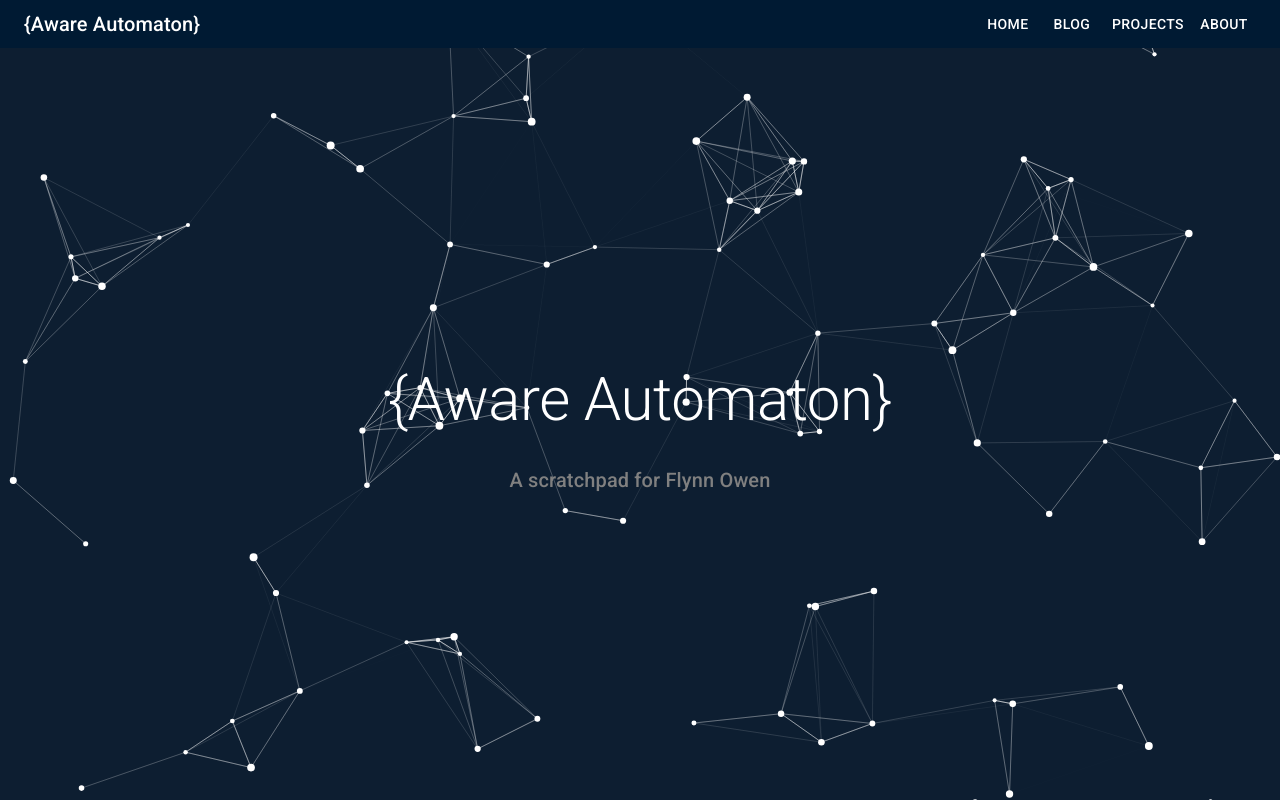
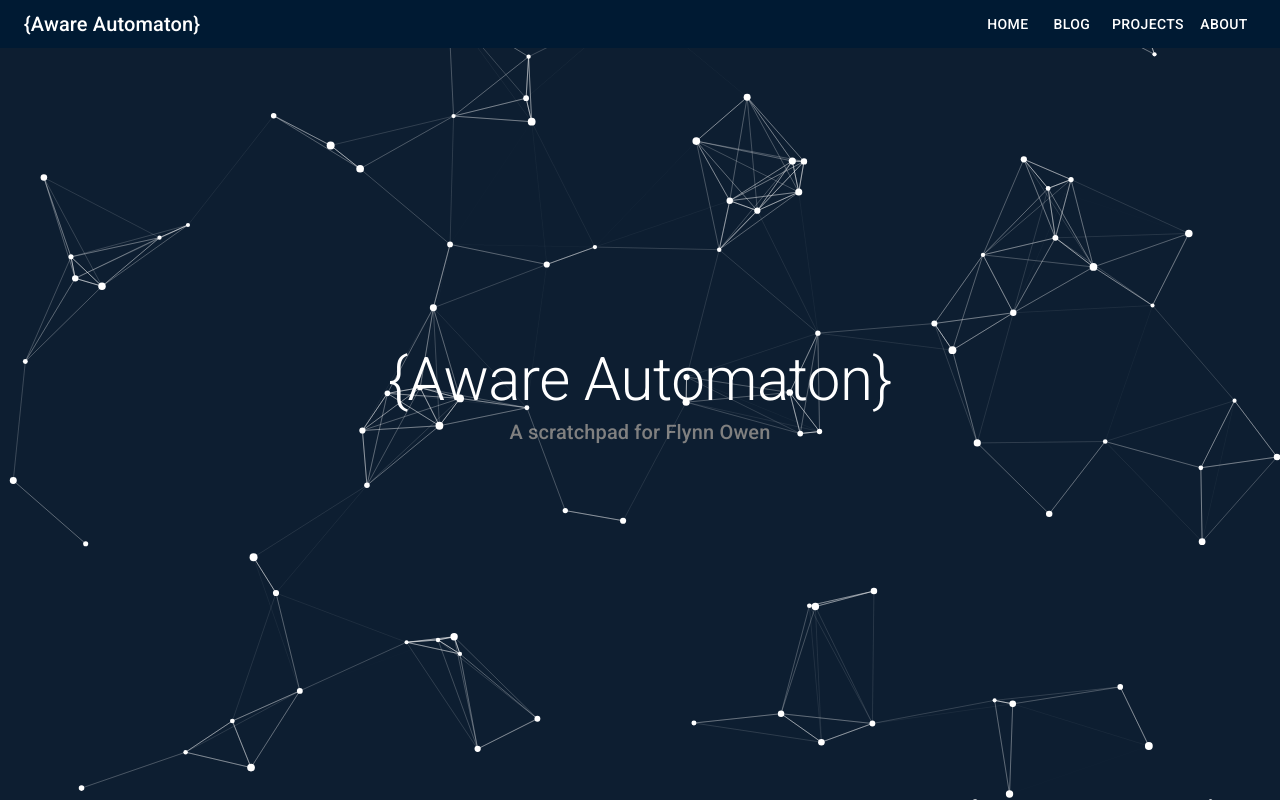
Before and after one commit to FlynnOwen/aware-automaton, a React (Create React App) app in the folder flynn-website/: page /home in a window 1280 px wide. Built offline with nearby package versions, Linux system fonts and the light colour scheme.

Commit message:
restructure app.js

```diff
--- a/flynn-website/src/App.js
+++ b/flynn-website/src/App.js
@@ -12,10 +12,8 @@ function App() {
 
   return (
     <div>
-      <CustomParticles/>
-      <Route path="/">
-        <CustomAppBar/>
-      </Route>
+      <CustomParticles />
+      <CustomAppBar />
 
       <Switch>
         <Route path="/" exact>
@@ -23,45 +21,46 @@ function App() {
         </Route>
 
         <Route path="/home">
+          <div style={{display: "flex", flexDirection: "column", textAlign: "center", marginTop: "35vh"}}>
+
             <div style={{
-           position: 'absolute', left: '50%', top: '50%',
-           transform: 'translate(-50%, -50%)'}}>
-        <Fade in={true} timeout={{enter: 2500}}>
+            }}>
+              <Fade in={true} timeout={{ enter: 2500 }}>
                 <Typography variant='h2' color="white">&#123;Aware Automaton&#125;</Typography>
               </Fade>
             </div>
             <div style={{
-           position: 'absolute', left: '50%', top: '60%',
-           transform: 'translate(-50%, -50%)'}}>
-        <Fade in={true} timeout={{enter: 5000}}>
+            }}>
+              <Fade in={true} timeout={{ enter: 5000 }}>
                 <Typography variant='h6' color="grey">A scratchpad for Flynn Owen</Typography>
               </Fade>
+            </div>
           </div>
         </Route>
 
         <Route path="/about">
           <div>
-        <Box sx={{display: 'flex'}}>
-          <ProfileCard/>
-          <CustomBody/>
+            <Box sx={{ display: 'flex' }}>
+              <ProfileCard />
+              <CustomBody />
             </Box>
           </div>
         </Route>
 
         <Route path="/blog">
           <div>
-      <Box sx={{display: 'flex'}}>
-        <ProfileCard/>
-        <CustomBlogBody/>
+            <Box sx={{ display: 'flex' }}>
+              <ProfileCard />
+              <CustomBlogBody />
             </Box>
           </div>
         </Route>
 
         <Route path="/projects">
           <div>
-      <Box sx={{display: 'flex'}}>
-        <ProfileCard/>
-        <CustomProjectsBody/>
+            <Box sx={{ display: 'flex' }}>
+              <ProfileCard />
+              <CustomProjectsBody />
             </Box>
           </div>
         </Route>
```
Lines whose indentation alone changed are shown as unchanged.
